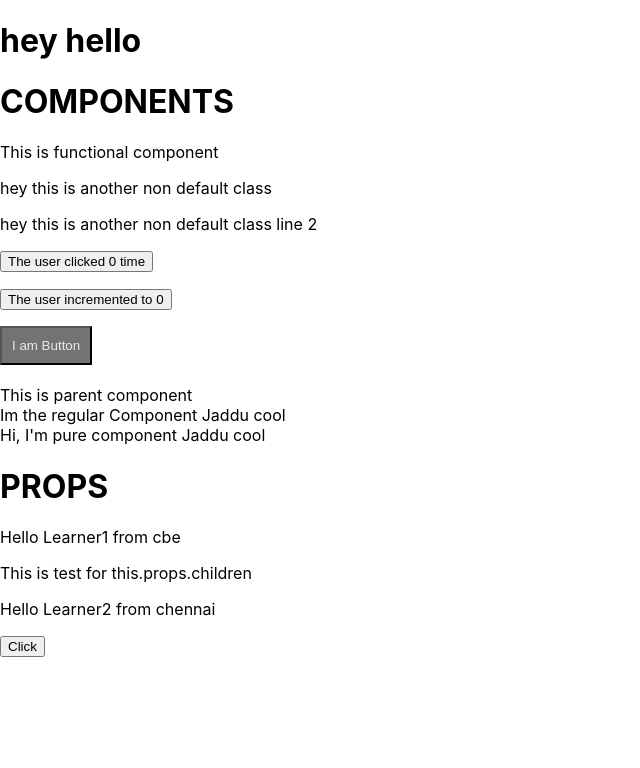
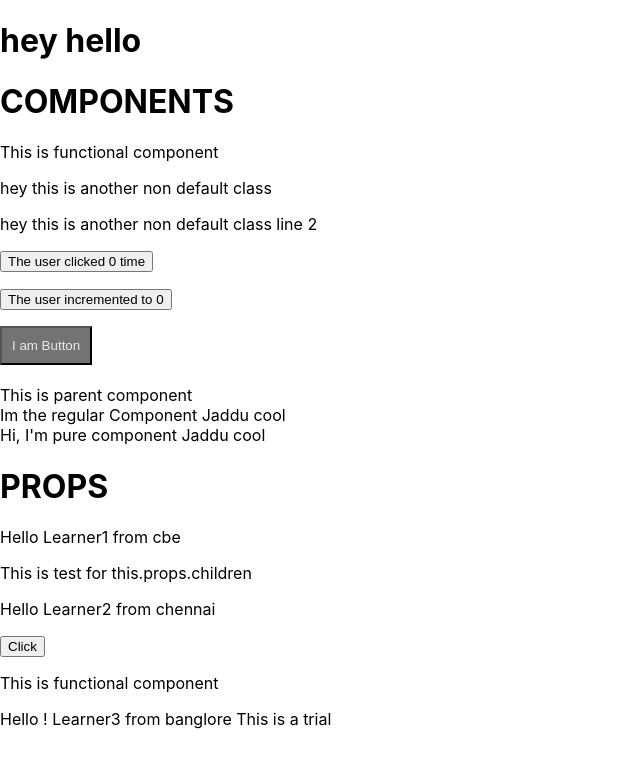
Before and after one commit to Madhumitha7765/React, a React (Create React App) app: page / in a window 1280 px wide. Shown: the top 768 px of the page, without its empty margins (0-640 px from the left). Built offline with nearby package versions, Linux system fonts and the light colour scheme.

Commit message:
FuntionalProps

```diff
--- a/src/App.js
+++ b/src/App.js
@@ -7,6 +7,7 @@ import Counter from "./Components/counter"
 import {ButtonOne} from "./Components/hoctest"
 import ParentComp from "./Components/ParentComp"
 import ClassProps from "./Props/Classprops"
+import Functionprops from './Props/functionprop';
 
 function App() {
   return (
@@ -23,6 +24,7 @@ function App() {
       <h1>PROPS</h1>
       <ClassProps name="Learner1" place="cbe"><p>This is test for this.props.children</p></ClassProps>
       <ClassProps name="Learner2" place="chennai"><button>Click</button></ClassProps>
+      <Functionprops name="Learner3" place="banglore" ></Functionprops>
     </div>
 
   );
--- /dev/null
+++ b/src/Props/functionprop.js
@@ -0,0 +1,15 @@
+import React from "react";
+
+function Functionprops(props) {
+    return (
+        <div>
+        <p>This is functional component</p>
+        <p>Hello ! {props.name} from {props.place} This is a trial</p>
+        </div>
+    );
+}
+
+export default Functionprops;
+
+
+//pass props to functional comp,not needed for classcomp
```
